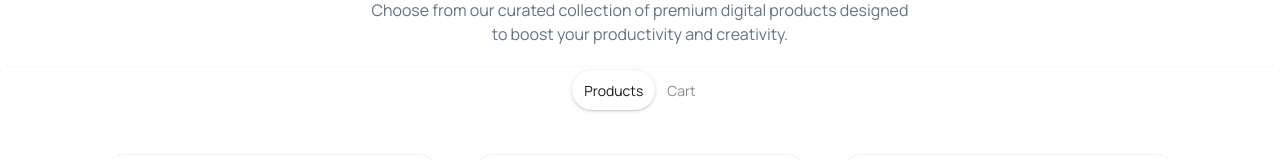
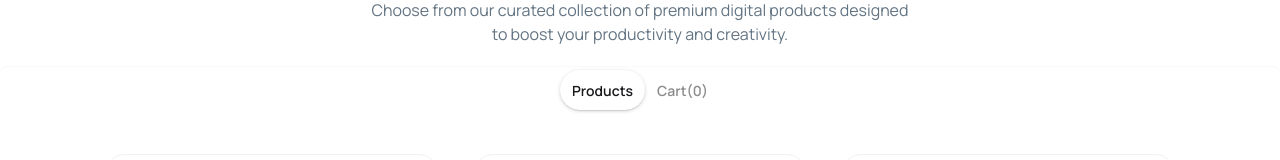
Before and after one commit to alfaazahmed7/Assignment-06, a React (Vite) app: page / in a window 1280 px wide. Shown: the part 972-1132 px from the top of the page. Built offline with nearby package versions, Linux system fonts and the light colour scheme.

Commit message:
display item count on tab and cart icon

```diff
--- a/src/App.jsx
+++ b/src/App.jsx
@@ -21,7 +21,7 @@ function App() {
 
   return (
     <>
-      <Navbar />
+      <Navbar carts={carts} />
       <Banner />
       <StatBar />
       <ProductDesc />
@@ -29,15 +29,15 @@ function App() {
       <div className="tabs tabs-box justify-center bg-white mb-10">
         <input type="radio"
           name="my_tabs_1"
-          className="tab rounded-full"
+          className="tab rounded-full font-semibold"
           aria-label="Products"
           onClick={() => isSelected("Products")}
           defaultChecked
         />
         <input type="radio"
           name="my_tabs_1"
-          className="tab rounded-full"
-          aria-label="Cart"
+          className="tab rounded-full font-semibold"
+          aria-label={`Cart(${carts.length})`}
           onClick={() => isSelected("Cart")}
         />
       </div>
--- a/src/components/Navbar/Navbar.jsx
+++ b/src/components/Navbar/Navbar.jsx
@@ -1,7 +1,7 @@
 import React from 'react';
 import { CiShoppingCart } from 'react-icons/ci';
 
-const Navbar = () => {
+const Navbar = ({ carts }) => {
     return (
         <div>
             <div className="navbar sm:w-11/12 md:h-10/12 lg:h-10/12 mx-auto">
@@ -32,8 +32,13 @@ const Navbar = () => {
                     </ul>
                 </div>
                 <div className="navbar-end flex gap-3">
-                    <div className='text-2xl cursor-pointer'>
-                        <CiShoppingCart />
+                    <div>
+                        <div className='relative flex'>
+                            <span className='text-2xl cursor-pointer '><CiShoppingCart /></span>
+                            {carts.length > 1 &&
+                                <span className='absolute bottom-4 left-4 bg-[#d62828] px-1.5 rounded-full text-white text-[12px]'>{carts.length}</span>
+                            }
+                        </div>
                     </div>
                     <span className='font-semibold cursor-pointer hidden md:flex'>Login</span>
                     <a className='font-semibold bg-linear-to-l from-[#9514FA] to-[#4F39F6] py-2 px-3 rounded-full text-white cursor-pointer hover:bg-linear-to-l hover:from-[#ff0054] hover:to-[#ff5400] hover:text-gray-200'>Get Started</a>
--- a/src/components/Tools/Cart/Cart.jsx
+++ b/src/components/Tools/Cart/Cart.jsx
@@ -13,16 +13,16 @@ const Cart = ({ carts, setCarts }) => {
     const totalPrice = carts.reduce((sum, item) => sum + item.price, 0);
 
     return (
-        <div className='max-w-[1120px] mx-auto w-10/12 mx-auto mb-10 border p-4 border-[#F2F2F2] rounded-2xl'>
+        <div className='max-w-[1120px] mx-auto w-11/12 md:w-10/12 mb-10 border p-4 border-[#F2F2F2] rounded-2xl'>
             <h2 className='text-2xl font-bold mb-3'>Your Cart</h2>
             {carts.map((cart) =>
-                <div className='max-w-[1120px] mx-auto flex justify-between border p-3 mb-5 items-center rounded-lg border-[#F2F2F2]'>
+                <div className='max-w-[1120px] mx-auto flex justify-between gap-3 border p-3 mb-5 items-center rounded-lg border-[#F2F2F2]'>
                     <div className='flex items-center gap-3'>
                         <div>
                             <img className='w-8 h-8 ring-2 ring-gray-300 ring-offset-7 rounded-full' src={cart.image} alt="" />
                         </div>
                         <div>
-                            <h4 className='text-xl font-semibold'>{cart.name}</h4>
+                            <h4 className='text-lg sm:text-xl font-semibold'>{cart.name}</h4>
                             <p className='text-[#627382]'>$ {cart.price}</p>
                         </div>
                     </div>
```
